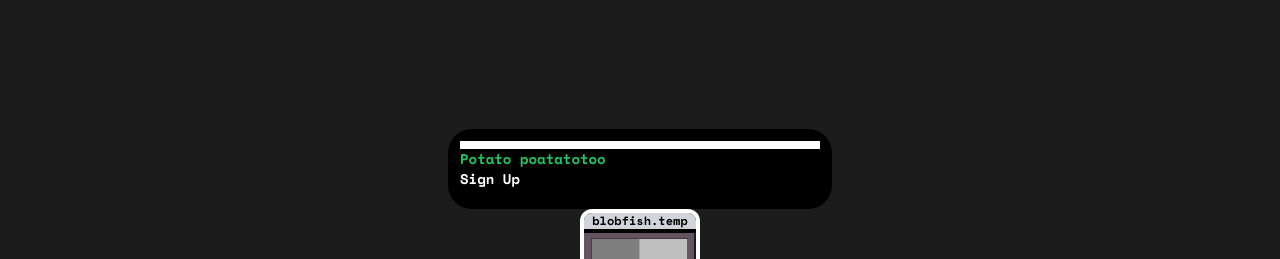
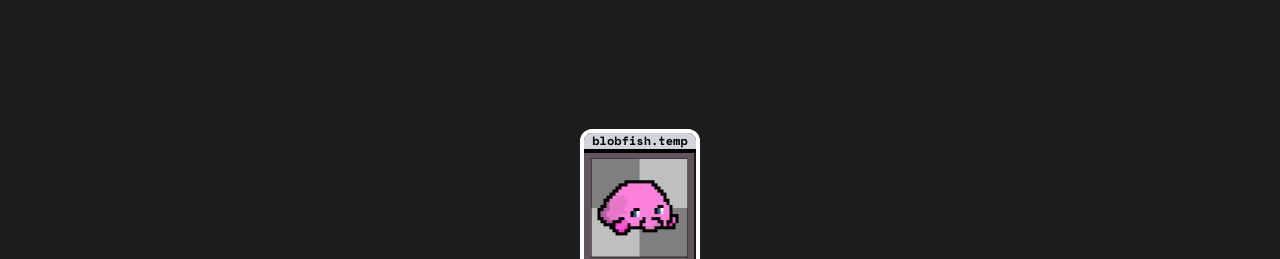
Before and after one commit to purduehackers/site, a Next.js app: page / in a window 1280 px wide. Shown: the part 2880-3139 px from the top of the page. Built offline with nearby package versions, Linux system fonts and the light colour scheme.

Commit message:
remove potato

```diff
--- a/components/hack-night.tsx
+++ b/components/hack-night.tsx
@@ -145,18 +145,8 @@ const HackNight = () => {
                 alt="Hack Night!"
                 width={400}
                 height={300}
+                draggable={false}
               />
-            </div>
-          </Draggable>
-          <Draggable disabled={!draggable} handle=".handle">
-            <div
-              className="border-solid border-black border-4
-                px-2 py-2 w-96 h-20 min-w-fit rounded-3xl font-bold font-mono
-                text-sm bg-black"
-            >
-              <div className="w-full h-2 bg-white"></div>
-              <p className="text-green-500">Potato poatatotoo</p>
-              <div className="hack-btn text-white border-white">Sign Up</div>
             </div>
           </Draggable>
           <Draggable disabled={!draggable} handle=".handle">
```
